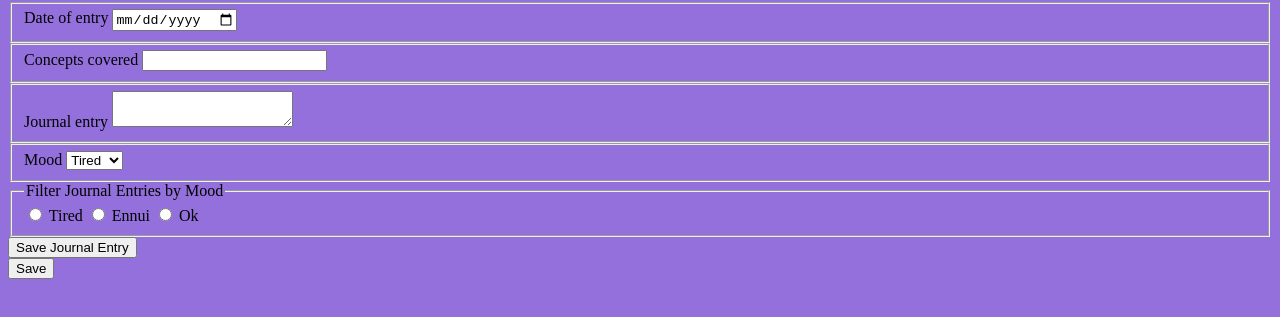
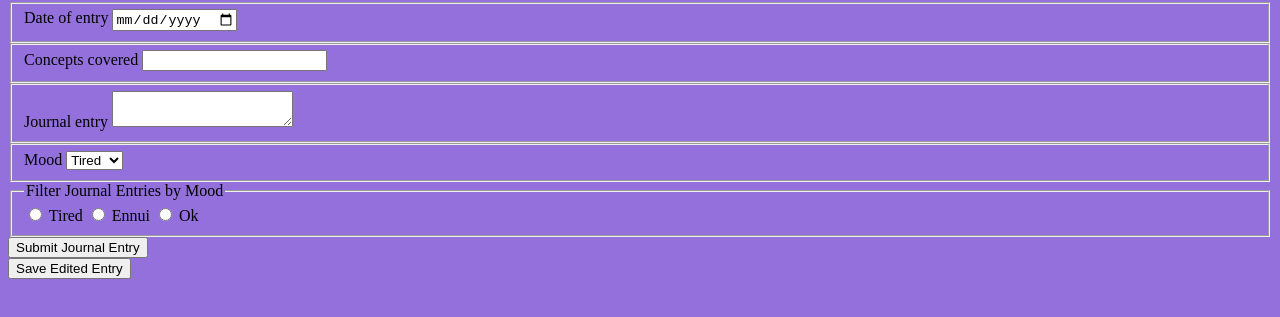
Before and after one commit to CassieBoyd/daily-journal-template-for-book-three, a plain HTML site: page src/index.html in a window 1280 px wide. Shown: the part 79-396 px from the top of the page. Drawn offline with Linux system fonts and the light colour scheme; no server answers.

Commit message:
Edit seems to work

```diff
--- a/src/index.html
+++ b/src/index.html
@@ -47,8 +47,8 @@
             <label for="Ok">Ok</label>
         </fieldset>
     </form>
-    <div><button type="submit">Save Journal Entry</button></div>
-    <button id="save" type="submit">Save</button>
+    <div><button type="submit">Submit Journal Entry</button></div>
+    <button id="save" type="submit">Save Edited Entry</button>
 
     <article class="entryLog">
 
--- a/src/scripts/api.js
+++ b/src/scripts/api.js
@@ -2,7 +2,7 @@ import renderDom from "./entriesDOM.js"
 
 // API module, an object containing functions which are called methods when they're inside an object because why not?
 const API = {
-  // ===============================GET ALL===================================
+  // ===============================GET ALL=================================
   // Fetch GETs all journal entries from the API and converts them to JSON. Called on main.js
   getJournalEntries() {
 
@@ -44,7 +44,7 @@ const API = {
           })
       })
   },
-  // ==========================DELETE ENTRY==================================
+  // ==========================DELETE ENTRY================================
   // Fetch DELETEs deleteJournalEntry from the API and clears the input fields once the fetch call completes.
   deleteJournalEntry(id) {
 
--- a/src/scripts/eventListener.js
+++ b/src/scripts/eventListener.js
@@ -67,16 +67,28 @@ const eventListener = {
         })
     },
     // =====================LISTEN FOR SAVE=============================
-    //
+    // Event listener for save button, takes the id as a parameter
     attachEventListenerToSaveButton(id) {
+
+        // DOM is searched for tag with an id of "save" and assigns it to a variable.
         const saveButton = document.querySelector("#save")
+
+        // Event listener listens for click then executes a function.
         saveButton.addEventListener("click", () => {
             // console.log(event)
+
+            // editJournalEntry is called with "id" and a function call as parameters.
             API.editJournalEntry(id, renderDom.buildEntry())
-                .then(API.getJournalEntries)
+
+            // getJournalEntries is called to fetch all journal entries.
+            .then(API.getJournalEntries)
+
+            // renderJournalEntries is called on the response from the API call causing the updated entries to be diaplayed on the DOM.
                 .then(response => {
                     renderDom.renderJournalEntries(response)
                 })
+
+                // The input fields are cleared
                 .then(() => {
                     document.querySelector("#concept-input").value = ""
                     document.querySelector("#entry-input").value = ""
```
